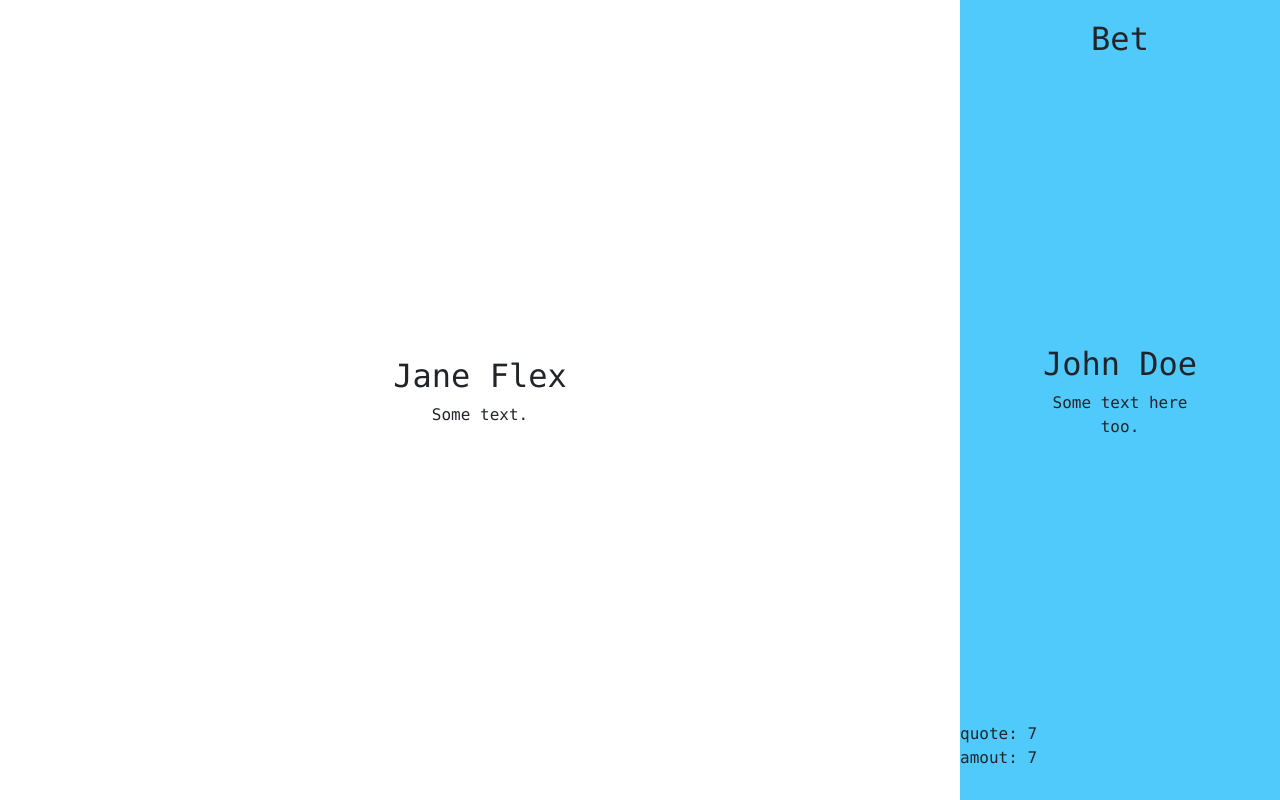
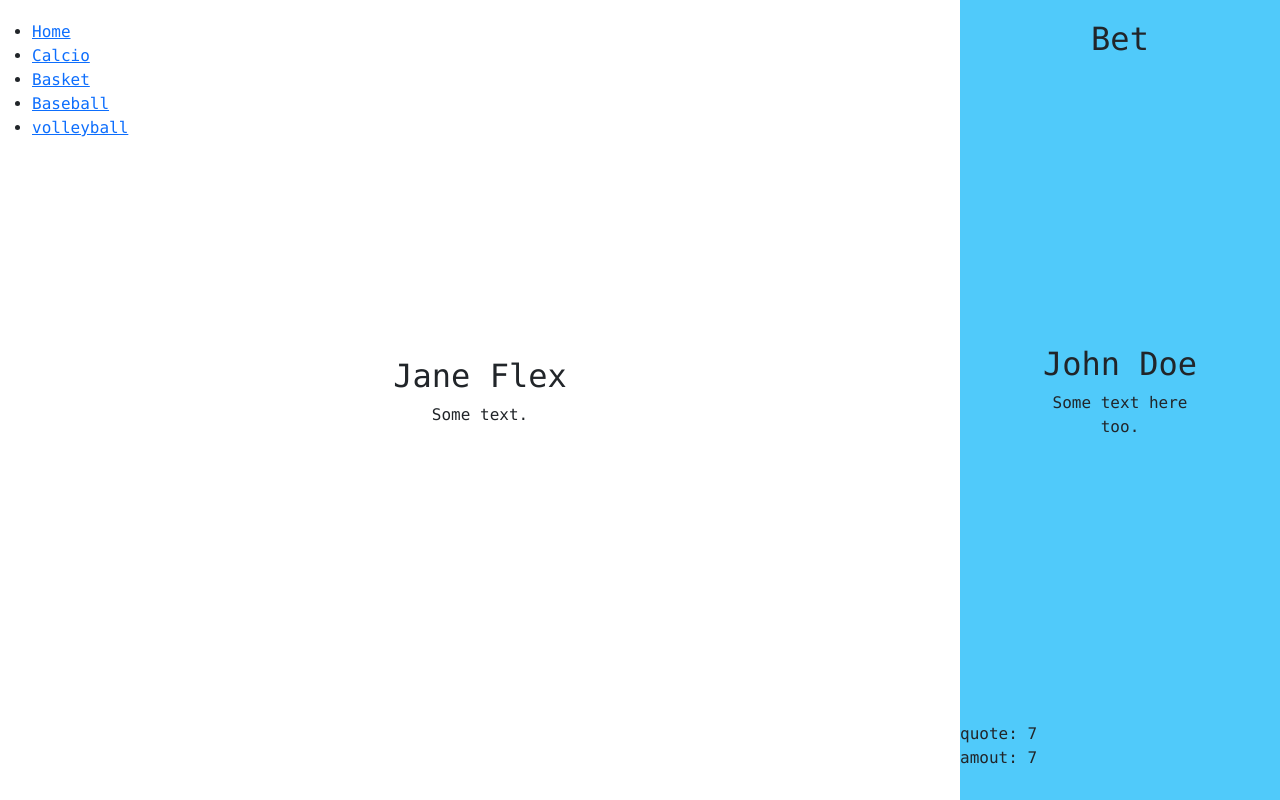
Before and after one commit to sichej/SBet, a PHP site: page / in a window 1280 px wide. Run offline with PHP 8.4, Linux system fonts and the light colour scheme; the visitor is signed in with stand-in values (Sample User, id 1); some libraries are stand-ins or nearby versions.

Commit message:
Update index.php

```diff
--- a/frontend/www/index.php
+++ b/frontend/www/index.php
@@ -1,4 +1,13 @@
+<!DOCTYPE html>
 <html>
+<?php
+    session_start();
+    # Check if user is logged in
+    if (!isset($_SESSION['loggedin']) || $_SESSION['loggedin'] != true) {
+        header('Location: ./login.html');
+        exit;
+    }
+?>
     <head>
         <title>Sbet</title>
         <meta http-equiv="Content-Type" content="text/html; charset=utf-8" />
@@ -9,10 +18,20 @@
         <script src="js/bootstrap.min.js"></script>
         <script src="js/script.js"></script>
         <link rel="stylesheet" href="./css/index.css">
+        <link rel="stylesheet" href="./css/navbar.css">
     </head>
 
     <body>
         <div class="split left">
+            <div>
+            <ul>
+                <li><a class="active" href="./index.php">Home</a></li>
+                <li><a href="./calcio.php">Calcio</a></li>
+                <li><a href="./basket.php">Basket</a></li>
+                <li><a href="./baseball.php">Baseball</a></li>
+                <li><a href="./volleyball.php">volleyball</a></li>
+            </ul>
+            </div>
             <div class="centered">
                 <h2>Jane Flex</h2>
                 <p>Some text.</p>
@@ -31,13 +50,9 @@
             <a>quote: </a>
             <a id="total-quote">7</a><br>
             <a>amout: </a>
-            <a id="amount">7</a>
+            <a id="total-amount">7</a>
         </div>
     </div>
-        <?php
-        session_start();
-        #echo $_SESSION['username'];
-        ?>
 
     </body>
 </html>
```
